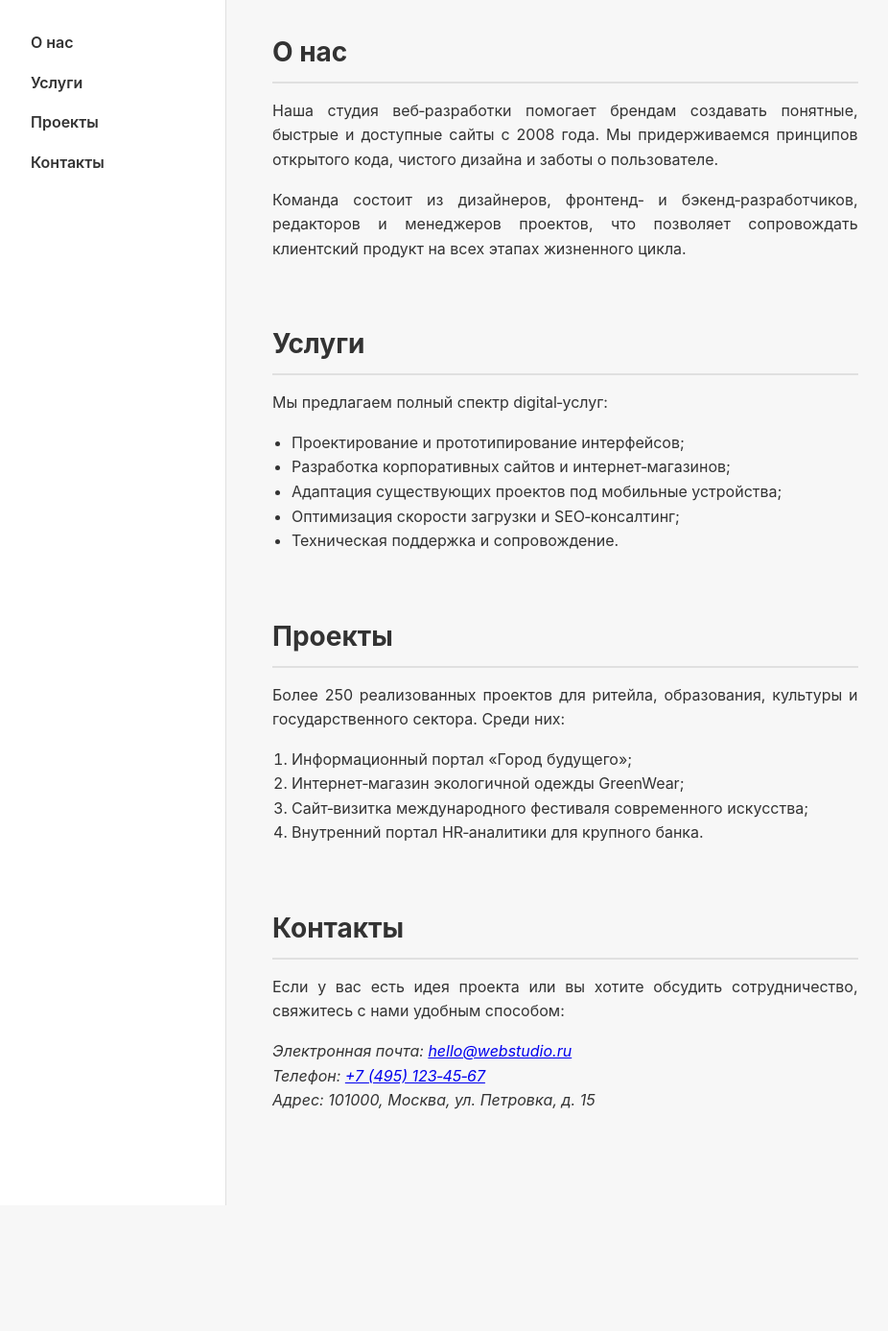
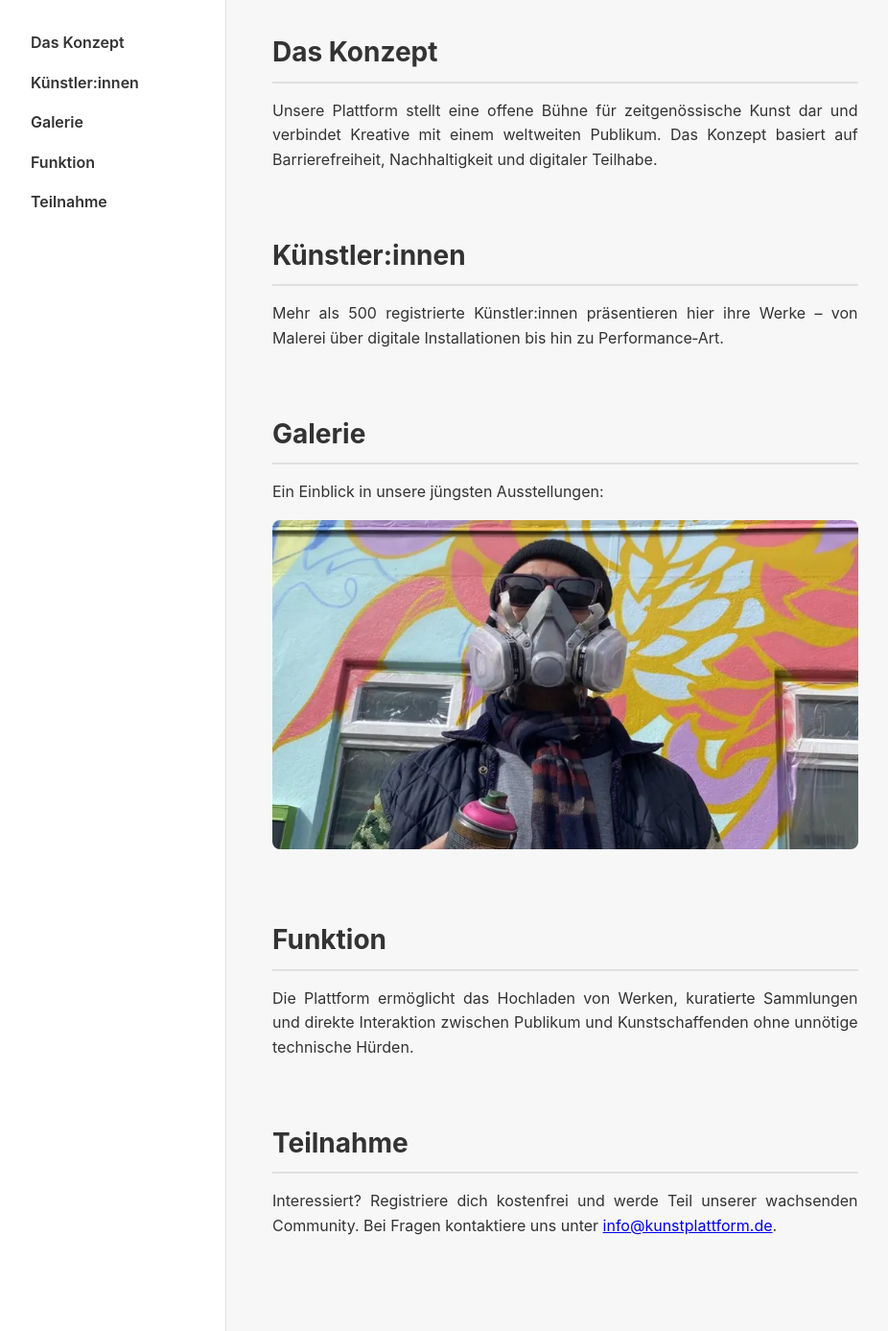
Before and after one commit to kunstprojekt/kunstprojekt.github.io, a plain HTML site: page index.html in a window 1280 px wide. Shown: the whole page at 96% size, without its empty margins (4-930 px from the left). Before the commit the page ends 1256 px from the top, so only its background shows below. Drawn offline with Linux system fonts and the light colour scheme.

Commit message:
Update index.html to reflect new project theme and add graffiti image

```diff
--- a/index.html
+++ b/index.html
@@ -1,151 +1,83 @@
 <!DOCTYPE html>
-<html lang="ru">
+<html lang="de">
 <head>
   <meta charset="UTF-8">
   <meta name="viewport" content="width=device-width, initial-scale=1.0">
-  <title>Классический адаптивный сайт</title>
+  <title>Graffiti‑Artists Porträtprojekt</title>
   <style>
-    /* Небольшой CSS‑reset */
-    *, *::before, *::after { box-sizing: border-box; margin: 0; padding: 0; }
-
-    body {
-      font-family: -apple-system, BlinkMacSystemFont, "Segoe UI", Roboto, "Helvetica Neue", Arial, sans-serif;
-      line-height: 1.6;
-      color: #333;
-      background-color: #f7f7f7;
-      display: flex;
-      min-height: 100vh;
+    /* Kleiner CSS‑Reset */
+    *,*::before,*::after{box-sizing:border-box;margin:0;padding:0}
+    body{
+      font-family:-apple-system,BlinkMacSystemFont,"Segoe UI",Roboto,"Helvetica Neue",Arial,sans-serif;
+      line-height:1.6;
+      color:#333;
+      background:#f7f7f7;
+      display:flex;
+      min-height:100vh;
     }
-
-    /* Боковая навигация */
-    nav {
-      background-color: #ffffff;
-      border-right: 1px solid #e0e0e0;
-      padding: 2rem 1rem;
-      width: 240px;
-      flex-shrink: 0;
+    /* Seitenleiste */
+    nav{
+      background:#fff;
+      border-right:1px solid #e0e0e0;
+      padding:2rem 1rem;
+      width:240px;
+      flex-shrink:0;
     }
-
-    nav ul {
-      list-style: none;
-      display: flex;
-      flex-direction: column;
-      gap: 1rem;
-    }
-
-    nav a {
-      text-decoration: none;
-      color: #333;
-      font-weight: 600;
-      transition: color 0.2s ease;
-    }
-
-    nav a:hover,
-    nav a:focus {
-      color: #0066cc;
-    }
-
-    /* Основной контент */
-    main {
-      flex: 1;
-      padding: 2rem 3rem;
-      max-width: 70ch;
-    }
-
-    section {
-      margin-bottom: 4rem;
-    }
-
-    section h2 {
-      margin-bottom: 1rem;
-      font-size: 1.75rem;
-      border-bottom: 2px solid #e0e0e0;
-      padding-bottom: 0.5rem;
-    }
-
-    section p {
-      margin-bottom: 1rem;
-      text-align: justify;
-    }
-
-    ul, ol {
-      padding-left: 1.25rem;
-      margin-bottom: 1rem;
-    }
-
-    /* Адаптивное поведение для небольших экранов */
-    @media (max-width: 800px) {
-      body {
-        flex-direction: column;
-      }
-
-      nav {
-        width: auto;
-        border-right: none;
-        border-bottom: 1px solid #e0e0e0;
-        padding: 1rem;
-      }
-
-      nav ul {
-        flex-direction: row;
-        flex-wrap: wrap;
-        justify-content: space-around;
-      }
-
-      main {
-        padding: 1.5rem;
-      }
+    nav ul{list-style:none;display:flex;flex-direction:column;gap:1rem}
+    nav a{text-decoration:none;color:#333;font-weight:600;transition:color .2s ease}
+    nav a:hover,nav a:focus{color:#0066cc}
+    /* Inhalt */
+    main{flex:1;padding:2rem 3rem;max-width:70ch}
+    section{margin-bottom:4rem}
+    section h2{margin-bottom:1rem;font-size:1.75rem;border-bottom:2px solid #e0e0e0;padding-bottom:.5rem}
+    section p{margin-bottom:1rem;text-align:justify}
+    ul,ol{padding-left:1.25rem;margin-bottom:1rem}
+    img{max-width:100%;height:auto;border-radius:8px}
+    /* Responsive */
+    @media(max-width:800px){
+      body{flex-direction:column}
+      nav{width:auto;border-right:none;border-bottom:1px solid #e0e0e0;padding:1rem}
+      nav ul{flex-direction:row;flex-wrap:wrap;justify-content:space-around}
+      main{padding:1.5rem}
     }
   </style>
 </head>
 <body>
   <nav>
     <ul>
-      <li><a href="#about">О нас</a></li>
-      <li><a href="#services">Услуги</a></li>
-      <li><a href="#projects">Проекты</a></li>
-      <li><a href="#contact">Контакты</a></li>
+      <li><a href="#konzept">Das Konzept</a></li>
+      <li><a href="#kuenstler">Künstler:innen</a></li>
+      <li><a href="#galerie">Galerie</a></li>
+      <li><a href="#funktion">Funktion</a></li>
+      <li><a href="#teilnahme">Teilnahme</a></li>
     </ul>
   </nav>
 
   <main>
-    <section id="about">
-      <h2>О нас</h2>
-      <p>Наша студия веб‑разработки помогает брендам создавать понятные, быстрые и доступные сайты с 2008 года. Мы придерживаемся принципов открытого кода, чистого дизайна и заботы о пользователе.</p>
-      <p>Команда состоит из дизайнеров, фронтенд‑ и бэкенд‑разработчиков, редакторов и менеджеров проектов, что позволяет сопровождать клиентский продукт на всех этапах жизненного цикла.</p>
+    <section id="konzept">
+      <h2>Das Konzept</h2>
+      <p>Unsere Plattform stellt eine offene Bühne für zeitgenössische Kunst dar und verbindet Kreative mit einem weltweiten Publikum. Das Konzept basiert auf Barrierefreiheit, Nachhaltigkeit und digitaler Teilhabe.</p>
     </section>
 
-    <section id="services">
-      <h2>Услуги</h2>
-      <p>Мы предлагаем полный спектр digital‑услуг:</p>
-      <ul>
-        <li>Проектирование и прототипирование интерфейсов;</li>
-        <li>Разработка корпоративных сайтов и интернет‑магазинов;</li>
-        <li>Адаптация существующих проектов под мобильные устройства;</li>
-        <li>Оптимизация скорости загрузки и SEO‑консалтинг;</li>
-        <li>Техническая поддержка и сопровождение.</li>
-      </ul>
+    <section id="kuenstler">
+      <h2>Künstler:innen</h2>
+      <p>Mehr als 500 registrierte Künstler:innen präsentieren hier ihre Werke – von Malerei über digitale Installationen bis hin zu Performance‑Art.</p>
     </section>
 
-    <section id="projects">
-      <h2>Проекты</h2>
-      <p>Более 250 реализованных проектов для ритейла, образования, культуры и государственного сектора. Среди них:</p>
-      <ol>
-        <li>Информационный портал «Город будущего»;</li>
-        <li>Интернет‑магазин экологичной одежды GreenWear;</li>
-        <li>Сайт‑визитка международного фестиваля современного искусства;</li>
-        <li>Внутренний портал HR‑аналитики для крупного банка.</li>
-      </ol>
+    <section id="galerie">
+      <h2>Galerie</h2>
+      <p>Ein Einblick in unsere jüngsten Ausstellungen:</p>
+      <img src="assets/graffiti_man.jpg.webp" alt="Ausstellungsansicht der Galerie">
     </section>
 
-    <section id="contact">
-      <h2>Контакты</h2>
-      <p>Если у вас есть идея проекта или вы хотите обсудить сотрудничество, свяжитесь с нами удобным способом:</p>
-      <address>
-        Электронная почта: <a href="mailto:hello@webstudio.ru">hello@webstudio.ru</a><br>
-        Телефон: <a href="tel:+74951234567">+7 (495) 123‑45‑67</a><br>
-        Адрес: 101000, Москва, ул. Петровка, д. 15
-      </address>
+    <section id="funktion">
+      <h2>Funktion</h2>
+      <p>Die Plattform ermöglicht das Hochladen von Werken, kuratierte Sammlungen und direkte Interaktion zwischen Publikum und Kunstschaffenden ohne unnötige technische Hürden.</p>
+    </section>
+
+    <section id="teilnahme">
+      <h2>Teilnahme</h2>
+      <p>Interessiert? Registriere dich kostenfrei und werde Teil unserer wachsenden Community. Bei Fragen kontaktiere uns unter <a href="mailto:info@kunstplattform.de">info@kunstplattform.de</a>.</p>
     </section>
   </main>
 </body>
```
Also changed, not shown: assets/graffiti_man.jpg.webp (added).
